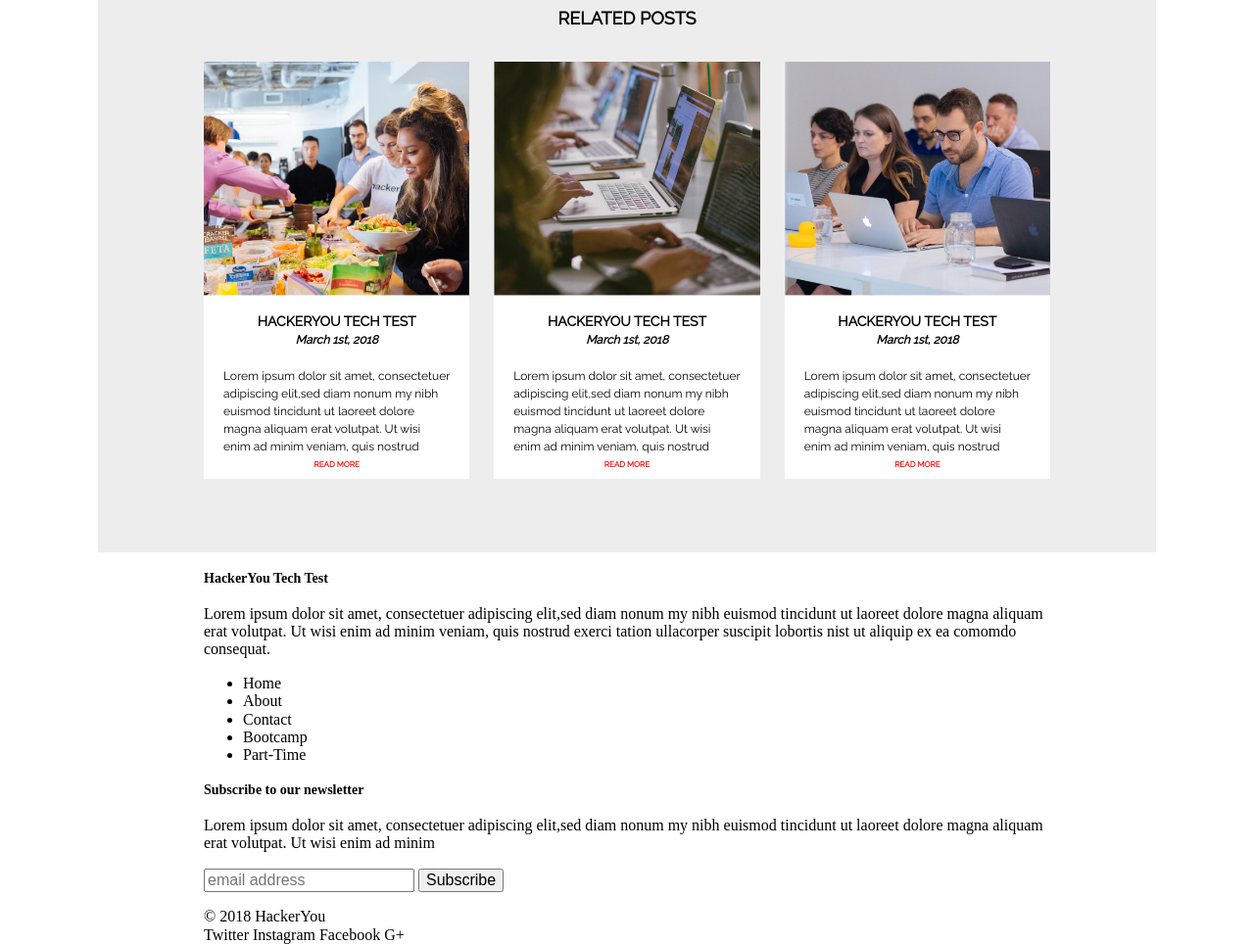
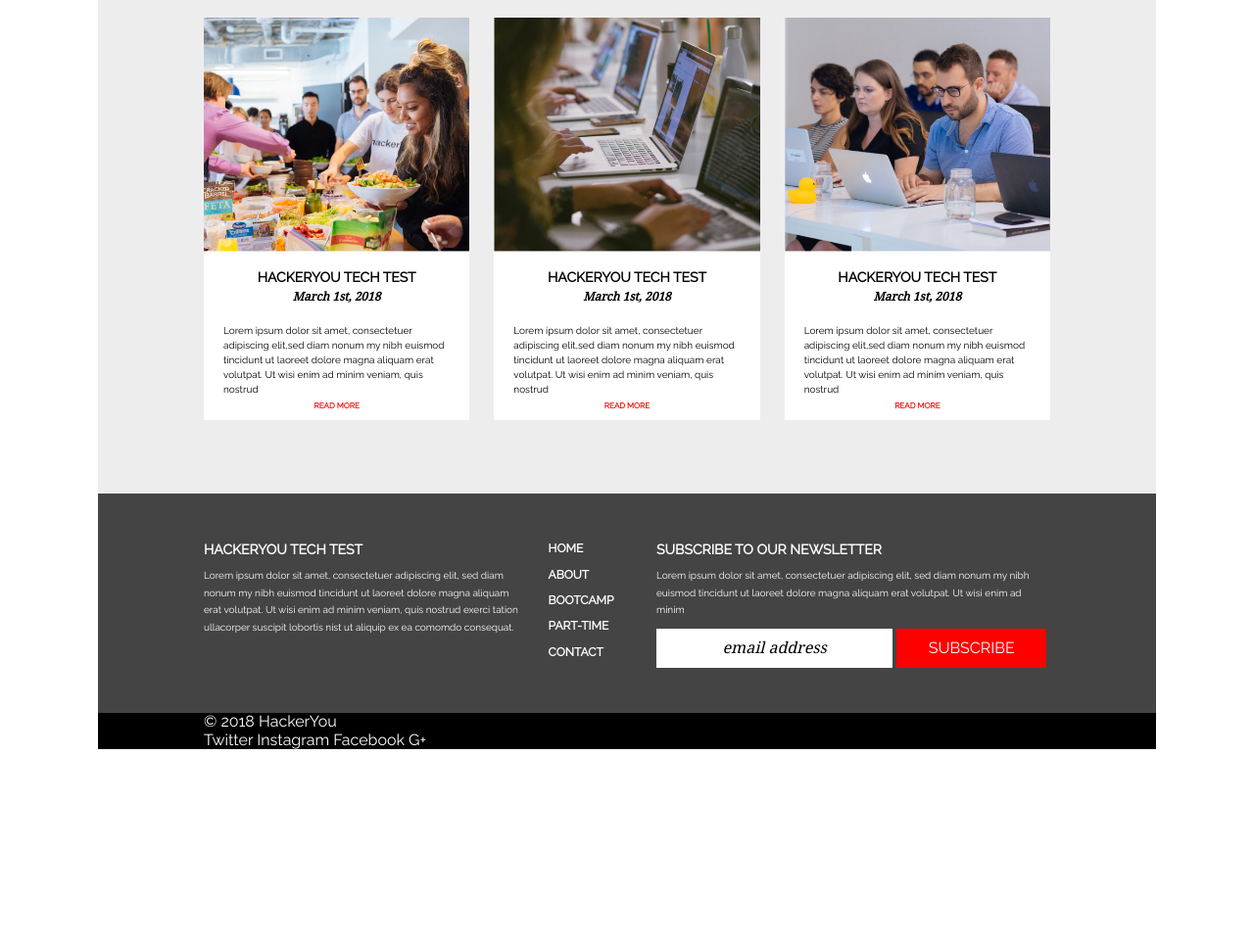
Before and after one commit to lxg1992/HYTC19, a plain HTML site: page index.html in a window 1280 px wide. Shown: the part 1765-2729 px from the top of the page at 98% size. After the commit the page ends 2530 px from the top, so only its background shows below. Drawn offline with Linux system fonts and the light colour scheme.

Commit message:
Media footer to do

```diff
--- a/index.html
+++ b/index.html
@@ -39,7 +39,7 @@
                                 <h4 class="uppercase center">
                                     HackerYou Tech Test
                                 </h4>
-                                <h5 class="italic center">
+                                <h5 class="italic center notoserif">
                                     March 1st, 2018
                                 </h5>
                                 <p>
@@ -55,7 +55,7 @@
                                 <h4 class="uppercase center">
                                     HackerYou Tech Test
                                 </h4>
-                                <h5 class="italic center">
+                                <h5 class="italic center notoserif">
                                     March 1st, 2018
                                 </h5>
                                 <p>
@@ -71,7 +71,7 @@
                                 <h4 class="uppercase center">
                                     HackerYou Tech Test
                                 </h4>
-                                <h5 class="italic center">
+                                <h5 class="italic center notoserif">
                                     March 1st, 2018
                                 </h5>
                                 <p>
@@ -100,9 +100,9 @@
                         <article>
                             <img class="fitdiv" src="assets/image-6.jpg">
                             <div>
-                                <h4 class="center">
-                                    HACKERYOU TECH TEST
-                                <h5 class="italic center">
+                                <h4 class="center uppercase">
+                                    HackerYou Tech Test
+                                <h5 class="italic center notoserif">
                                     March 1st, 2018
                                 </h5>
                                 <p>
@@ -115,10 +115,10 @@
                         <article>
                             <img class="fitdiv" src="assets/image-7.jpg">
                             <div>
-                                <h4 class="center">
-                                    HACKERYOU TECH TEST
+                                <h4 class="center uppercase">
+                                    HackerYou Tech Test
                                 </h4>
-                                <h5 class="italic center">
+                                <h5 class="italic notoserif center">
                                     March 1st, 2018
                                 </h5>
                                 <p>
@@ -131,10 +131,10 @@
                         <article>
                             <img class="fitdiv" src="assets/image-8.jpg">
                             <div>
-                                <h4 class="center">
-                                    HACKERYOU TECH TEST
+                                <h4 class="center uppercase">
+                                    HackerYou Tech Test
                                 </h4>
-                                <h5 class="italic center">
+                                <h5 class="italic notoserif center">
                                     March 1st, 2018
                                 </h5>
                                 <p>
@@ -147,33 +147,36 @@
                     </div>
                 </section>
             </main>
-            <footer>
-                <div class="subcontainer">
+            <footer class="white raleway">
+                <div class="upper">
+                    <div class="subcontainer gridC">
                         <div>
-                        <h4>HackerYou Tech Test</h4>
-                        <p>Lorem ipsum dolor sit amet, consectetuer adipiscing elit,sed diam nonum my nibh euismod tincidunt ut laoreet dolore magna aliquam erat volutpat.
+                            <h4 class="uppercase">HackerYou Tech Test</h4>
+                            <p>Lorem ipsum dolor sit amet, consectetuer adipiscing elit, sed diam nonum my nibh euismod tincidunt ut laoreet dolore magna aliquam erat volutpat.
                                 Ut wisi enim ad minim veniam, quis nostrud exerci tation ullacorper suscipit lobortis nist ut aliquip
                                 ex ea comomdo consequat.</p>
                         </div>
                         <nav>
-                        <ul>
-                            <li>Home</li>
-                            <li>About</li>
-                            <li>Contact</li>
-                            <li>Bootcamp</li>
-                            <li>Part-Time</li>
+                            <ul class="uppercase">
+                                <li><a href="#">Home</a></li>
+                                <li><a href="#">About</a></li>
+                                <li><a href="#">Bootcamp</a></li>
+                                <li><a href="#">Part-time</a></li>
+                                <li><a href="#">Contact</a></li>
                             </ul>
                         </nav>
                         <form>
-                        <h4>Subscribe to our newsletter</h4>
-                        <p>Lorem ipsum dolor sit amet, consectetuer adipiscing elit,sed diam nonum my nibh euismod tincidunt ut laoreet dolore magna aliquam erat volutpat.
+                            <h4 class="uppercase">Subscribe to our newsletter</h4>
+                            <p>Lorem ipsum dolor sit amet, consectetuer adipiscing elit, sed diam nonum my nibh euismod tincidunt ut laoreet dolore magna aliquam erat volutpat.
                                 Ut wisi enim ad minim
                             </p>
-                        <input type="email" name="email" placeholder="email address">
-                        <button type="submit">Subscribe</button>
+                            <input class="raleway"type="email" name="email" placeholder="email address">
+                            <button class="raleway uppercase"type="submit">Subscribe</button>
                         </form>
                     </div>
-                <div class="subcontainer copy">
+                </div>
+                <div class="lower">
+                    <div class="subcontainer">
                         <span>&copy; 2018 HackerYou</span>
                         <div>
                             Twitter
@@ -183,6 +186,7 @@
                         </div>
 
                     </div>
+                </div>
             </footer>
 
         </div>
--- a/style.css
+++ b/style.css
@@ -209,7 +209,7 @@ main article h5{
 }
 
 main article p{
-    font-size:12px;
+    font-size:10px;
     line-height:1.5;
     margin: 0 20px;
 }
@@ -219,7 +219,7 @@ main .subcontainer{
 }
 
 aside p{
-    font-size:12px;
+    font-size:10px;
     line-height:1.5;
     margin: 20px 20px;
 
@@ -292,3 +292,88 @@ main article a{
     grid-gap:25px;
     padding: 5px auto 5px;
 }
+
+/*FOOTER*/
+
+
+
+/*Upper*/
+
+
+
+.upper{
+    background-color:rgb(68, 68, 68);
+
+
+}
+
+.upper ul{
+    list-style: none;
+    padding:0;
+}
+
+.upper ul li{
+    padding:0 0 8px;
+}
+
+.upper ul li a{
+    color:white;
+    text-decoration: none;
+    font-weight:bold;
+    font-size:12px;
+
+}
+
+.upper ul li a:hover{
+    text-shadow: 0 0 3px #fff;
+}
+
+.upper p{
+    font-size:10px;
+    line-height: 1.75;
+}
+
+.upper h4{
+    margin-bottom:0;
+}
+
+.gridC{
+    display:grid;
+    grid-template-columns: 4fr 1fr 5fr;
+    grid-gap:30px;
+    padding-top:30px;
+    padding-bottom:30px;
+}
+
+
+
+/* Lower*/
+
+.lower{
+    background-color:black;
+}
+
+form input{
+    display:inline-block;
+    margin: initial 0;
+    width:60%;
+    height:40px;
+    border:none;
+}
+
+input::placeholder{
+    color:black;
+    font-family: 'Noto Serif', serif;
+    text-align: center;
+    font-style:italic;
+}
+
+form button{
+    display: inline-block;
+    width:38%;
+    margin: initial 0;
+    height:40px;
+    color:white;
+    background-color:red;
+    border:none;
+}
```
Lines whose indentation alone changed are shown as unchanged.
